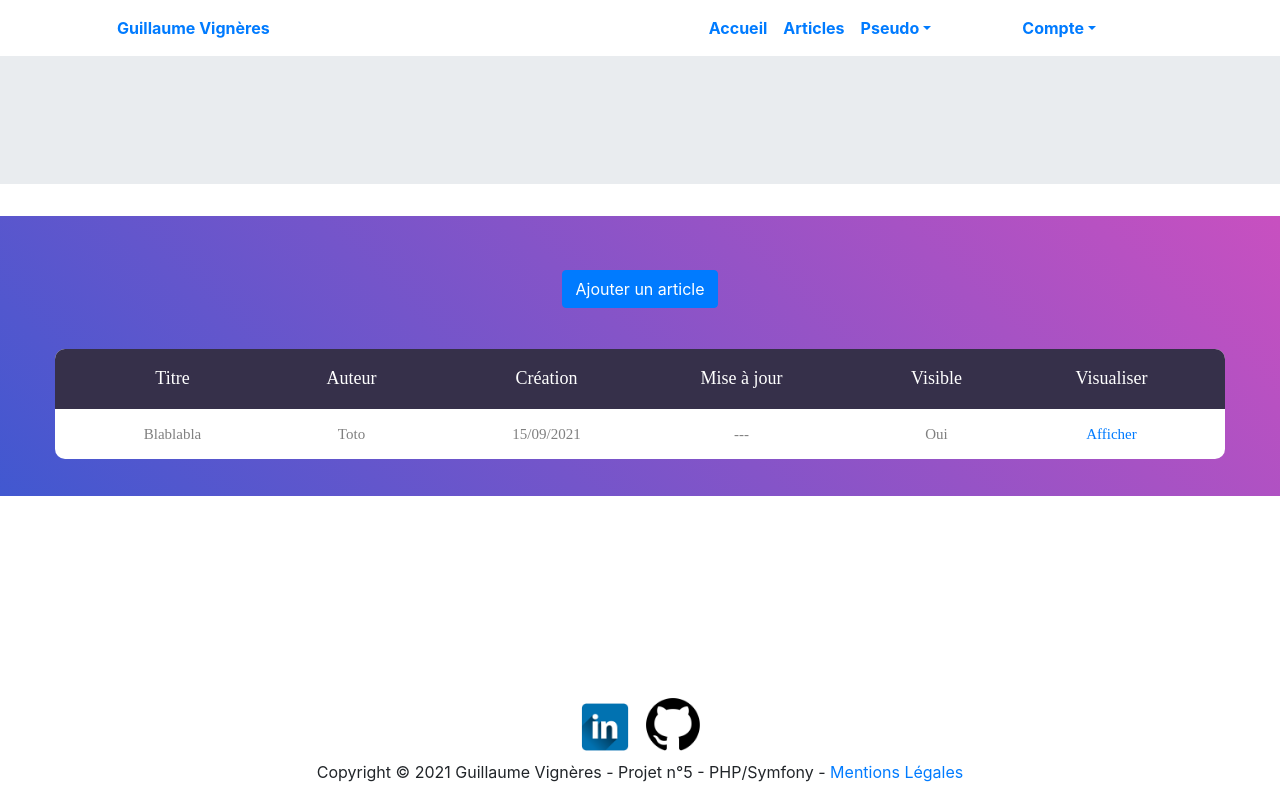
After one commit to Gui-Dev86/P5-Blog, a PHP site: the page made by views/back/adminListAllArticles.php in a window 1280 px wide. The commit adds this page. Run offline with PHP 8.4, Linux system fonts and the light colour scheme; the template is opened without the code that fills it, so the values that code supplies are empty; some libraries are stand-ins or nearby versions; some web fonts are replaced.

Commit message:
Ajout des views administration

```diff
--- a/controllers/AbstractController.php
+++ b/controllers/AbstractController.php
@@ -18,7 +18,11 @@ abstract class Controller{
         ob_start();
 
         // On génère la vue
-        require_once(ROOT.'views/'.$fichier.'.php');
+        if( file_exists( 'views/'.$fichier.'.php' ) ) {
+            require_once(ROOT.'views/'.$fichier.'.php');
+        } else {
+            require_once(ROOT.'views/back/'.$fichier.'.php');
+        }
 
         // On stocke le contenu dans $content
         $content = ob_get_clean();
--- a/public/css/index.css
+++ b/public/css/index.css
@@ -1,3 +1,15 @@
+body {
+	margin: 0;
+	min-height: 100vh;
+	display: grid;
+	grid-template-rows: auto 1fr auto;
+}
+
 .logo-dev {
     width: 80% !important;
 }
+
+.logoAdmin {
+    margin: auto;
+    width: 50% !important;
+}
--- /dev/null
+++ b/public/css/tabAdmin.css
@@ -0,0 +1,285 @@
+
+
+/*//////////////////////////////////////////////////////////////////
+[ FONT ]*/
+
+
+@font-face {
+  font-family: OpenSans-Regular;
+  src: url('../fonts/OpenSans/OpenSans-Regular.ttf');
+}
+
+
+
+/*//////////////////////////////////////////////////////////////////
+[ RESTYLE TAG ]*/
+* {
+	margin: 0px;
+	padding: 0px;
+	box-sizing: border-box;
+}
+
+body, html {
+	height: 100%;
+	font-family: sans-serif;
+}
+
+/* ------------------------------------ */
+a {
+	margin: 0px;
+	transition: all 0.4s;
+	-webkit-transition: all 0.4s;
+  -o-transition: all 0.4s;
+  -moz-transition: all 0.4s;
+}
+
+a:focus {
+	outline: none !important;
+}
+
+a:hover {
+	text-decoration: none;
+}
+
+/* ------------------------------------ */
+h1,h2,h3,h4,h5,h6 {margin: 0px;}
+
+p {margin: 0px;}
+
+ul, li {
+	margin: 0px;
+	list-style-type: none;
+}
+
+
+/* ------------------------------------ */
+input {
+  display: block;
+	outline: none;
+	border: none !important;
+}
+
+textarea {
+  display: block;
+  outline: none;
+}
+
+textarea:focus, input:focus {
+  border-color: transparent !important;
+}
+
+/* ------------------------------------ */
+button {
+	outline: none !important;
+	border: none;
+	background: transparent;
+}
+
+button:hover {
+	cursor: pointer;
+}
+
+iframe {
+	border: none !important;
+}
+
+
+
+
+/*//////////////////////////////////////////////////////////////////
+[ Utiliti ]*/
+
+
+
+
+
+
+/*//////////////////////////////////////////////////////////////////
+[ Table ]*/
+
+.limiter {
+  width: 100%;
+  margin: 0 auto;
+}
+
+.container-table100 {
+  width: 100%;
+  min-height: 35vh;
+  background: #c850c0;
+  background: -webkit-linear-gradient(45deg, #4158d0, #c850c0);
+  background: -o-linear-gradient(45deg, #4158d0, #c850c0);
+  background: -moz-linear-gradient(45deg, #4158d0, #c850c0);
+  background: linear-gradient(45deg, #4158d0, #c850c0);
+
+  display: -webkit-box;
+  display: -webkit-flex;
+  display: -moz-box;
+  display: -ms-flexbox;
+  display: flex;
+  align-items: center;
+  justify-content: center;
+  flex-wrap: wrap;
+  padding: 33px 30px;
+}
+
+.wrap-table100 {
+  width: 1170px;
+}
+
+table {
+  border-spacing: 1;
+  border-collapse: collapse;
+  background: white;
+  border-radius: 10px;
+  overflow: hidden;
+  width: 100%;
+  margin: 0 auto;
+  position: relative;
+}
+table * {
+  position: relative;
+}
+table td, table th {
+  padding-left: 8px;
+}
+table thead tr {
+  height: 60px;
+  background: #36304a;
+}
+table tbody tr {
+  height: 50px;
+}
+table tbody tr:last-child {
+  border: 0;
+}
+table td, table th {
+  text-align: left;
+}
+table td.l, table th.l {
+  text-align: right;
+}
+table td.c, table th.c {
+  text-align: center;
+}
+table td.r, table th.r {
+  text-align: center;
+}
+
+
+.table100-head th{
+  font-family: OpenSans-Regular;
+  font-size: 18px;
+  color: #fff;
+  line-height: 1.2;
+  font-weight: unset;
+}
+
+tbody tr:nth-child(even) {
+  background-color: #f5f5f5;
+}
+
+tbody tr {
+  font-family: OpenSans-Regular;
+  font-size: 15px;
+  color: #808080;
+  line-height: 1.2;
+  font-weight: unset;
+}
+
+tbody tr:hover {
+  color: #555555;
+  background-color: #f5f5f5;
+  cursor: pointer;
+}
+
+th, td {
+  width: 150px;
+  text-align: center !important;
+}
+
+.column1 {
+  padding-left: 40px;
+}
+
+.column7 {
+  padding-right: 40px;
+}
+
+
+@media screen and (max-width: 992px) {
+  table {
+    display: block;
+  }
+  table > *, table tr, table td, table th {
+    display: block;
+  }
+  table thead {
+    display: none;
+  }
+  table tbody tr {
+    height: auto;
+    padding: 37px 0;
+  }
+  table tbody tr td {
+    padding-left: 40% !important;
+    margin-bottom: 24px;
+  }
+  table tbody tr td:last-child {
+    margin-bottom: 0;
+  }
+  table tbody tr td:before {
+    font-family: OpenSans-Regular;
+    font-size: 14px;
+    color: #999999;
+    line-height: 1.2;
+    font-weight: unset;
+    position: absolute;
+    width: 40%;
+    left: 30px;
+    top: 0;
+  }
+  table tbody tr td:nth-child(1):before {
+    content: "Date";
+  }
+  table tbody tr td:nth-child(2):before {
+    content: "Order ID";
+  }
+  table tbody tr td:nth-child(3):before {
+    content: "Name";
+  }
+  table tbody tr td:nth-child(4):before {
+    content: "Price";
+  }
+  table tbody tr td:nth-child(5):before {
+    content: "Quantity";
+  }
+  table tbody tr td:nth-child(6):before {
+    content: "Total";
+  }
+
+  .column4,
+  .column5,
+  .column6 {
+    text-align: left;
+  }
+
+  .column4,
+  .column5,
+  .column6,
+  .column1,
+  .column2,
+  .column3 {
+    width: 100%;
+  }
+
+  tbody tr {
+    font-size: 14px;
+  }
+}
+
+@media (max-width: 576px) {
+  .container-table100 {
+    padding-left: 15px;
+    padding-right: 15px;
+  }
+}
--- /dev/null
+++ b/views/back/adminListAllArticles.php
@@ -0,0 +1,37 @@
+<div class="limiter">
+    <div class="container-table100">
+    <div class="container py-3">
+        <div class="row">
+            <div class=" col-12 text-center">
+                <a class="btn btn-primary mb-3" href="<?= local ?>articles/createArticle">Ajouter un article</a>
+            </div>
+        </div>
+    </div>
+    <div class="wrap-table100">
+            <div class="table100">
+                <table>
+                    <thead>
+                        <tr class="table100-head">
+                            <th class="column1">Titre</th>
+                            <th class="column3">Auteur</th>
+                            <th class="column4">Création</th>
+                            <th class="column5">Mise à jour</th>
+                            <th class="column6">Visible</th>
+                            <th class="column7">Visualiser</th>
+                        </tr>
+                    </thead>
+                    <tbody>
+                        <tr>
+                            <td class="column1">Blablabla</td>
+                            <td class="column3">Toto</td>
+                            <td class="column4">15/09/2021</td>
+                            <td class="column5">---</td>
+                            <td class="column6">Oui</td>
+                            <td class="column7"><a href="<?= local ?>articles/readArticle/1">Afficher</a></td>
+                        </tr>
+                    </tbody>
+                </table>
+            </div>
+        </div>
+    </div>
+</div>
--- a/views/layout/base.php
+++ b/views/layout/base.php
@@ -6,6 +6,7 @@
         <title>Blog - Guillaume Vignères</title>
         <link rel="stylesheet" href="<?= local ?>public/css/nav-footer.css" />
         <link rel="stylesheet" href="<?= local ?>public/css/index.css" />
+        <link rel="stylesheet" href="<?= local ?>public/css/tabAdmin.css" />
         <link rel="stylesheet" href="https://stackpath.bootstrapcdn.com/bootstrap/4.4.1/css/bootstrap.min.css" integrity="sha384-Vkoo8x4CGsO3+Hhxv8T/Q5PaXtkKtu6ug5TOeNV6gBiFeWPGFN9MuhOf23Q9Ifjh" crossorigin="anonymous">
 
     </head>
@@ -46,8 +47,8 @@
                             <li class="nav-item dropdown">
                                 <a class="nav-link font-weight-bold dropdown-toggle" href="" role="button" data-toggle="dropdown" id="dropdownMenuLink" aria-expanded="false">Compte</a>
                                 <ul class="dropdown-menu" aria-labelledby="dropdownMenuLink">
-                                    <li class="li-item"><a class="dropdown-item font-weight-bold text-center" href="#">Identifiez-vous</a></li>
-                                    <li class="li-item"><a class="dropdown-item font-weight-bold" href="#">Pas encore membre?</a></li>
+                                    <li class="li-item"><a class="dropdown-item font-weight-bold text-center" href="<?= local ?>login">Identifiez-vous</a></li>
+                                    <li class="li-item"><a class="dropdown-item font-weight-bold" href="<?= local ?>">Pas encore membre?</a></li>
                                 </ul>
                             </li>
                         </ul>
```
Also changed, not shown: controllers/AdminManagementController.php (+6 -6 lines), controllers/LoginController.php (added, +39 -0 lines), controllers/UserCompteController.php (+11 -0 lines), views/article.php (+27 -1 lines), views/back/adminListAllComments.php (added, +30 -0 lines), views/back/adminListAllMembers.php (added, +30 -0 lines), views/back/adminManagement.php (renamed from views/adminManagement.php, +6 -6 lines), views/back/logUser.php (added, +30 -0 lines), views/back/login.php (added, +32 -0 lines), views/back/userCompte.php (renamed from views/userCompte.php, +8 -9 lines), views/back/userFormModifCompte.php (added, +22 -0 lines), views/listArticles.php (+1 -7 lines), public/img/article.png, public/img/user.png, 1 more files.
